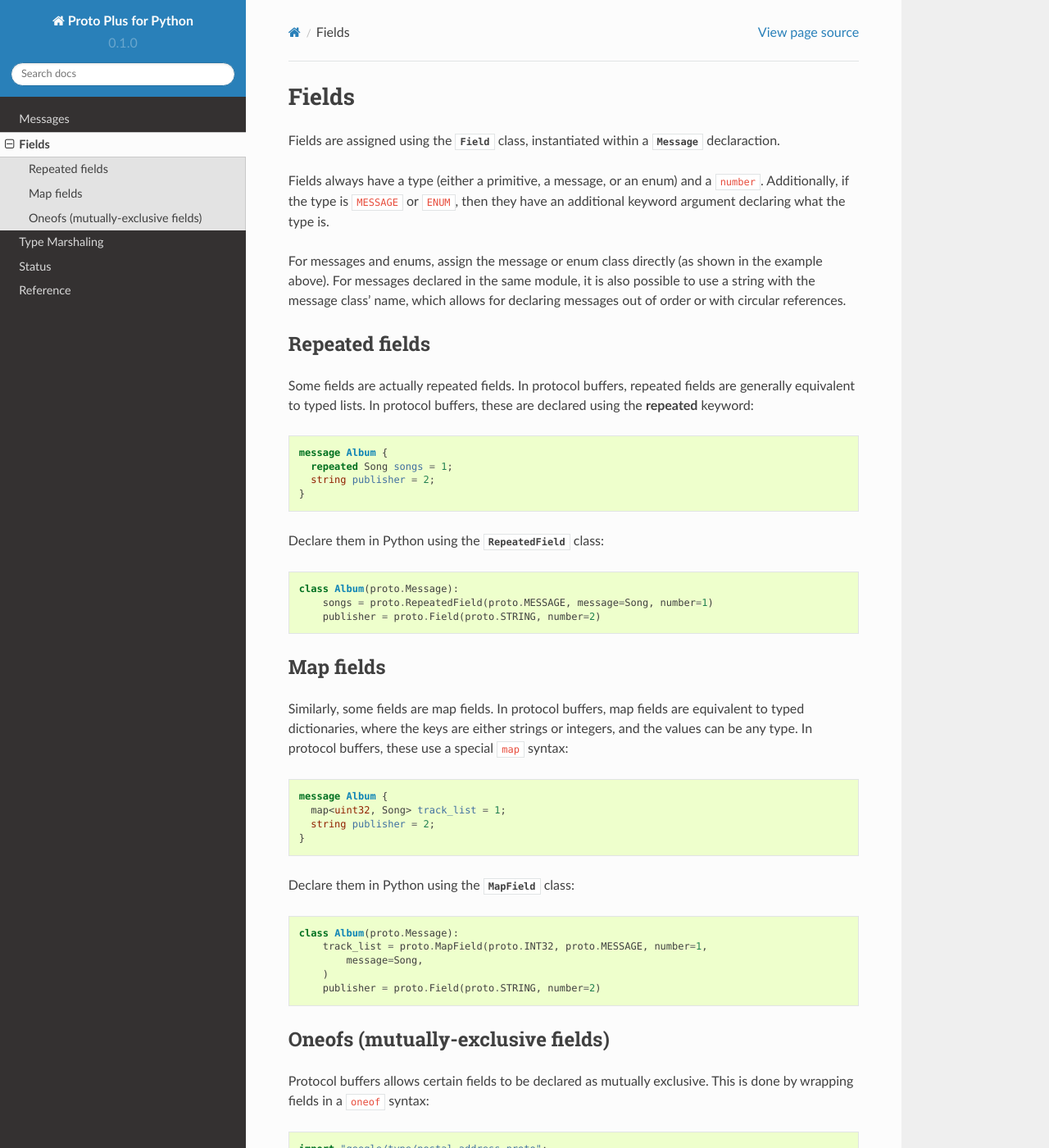
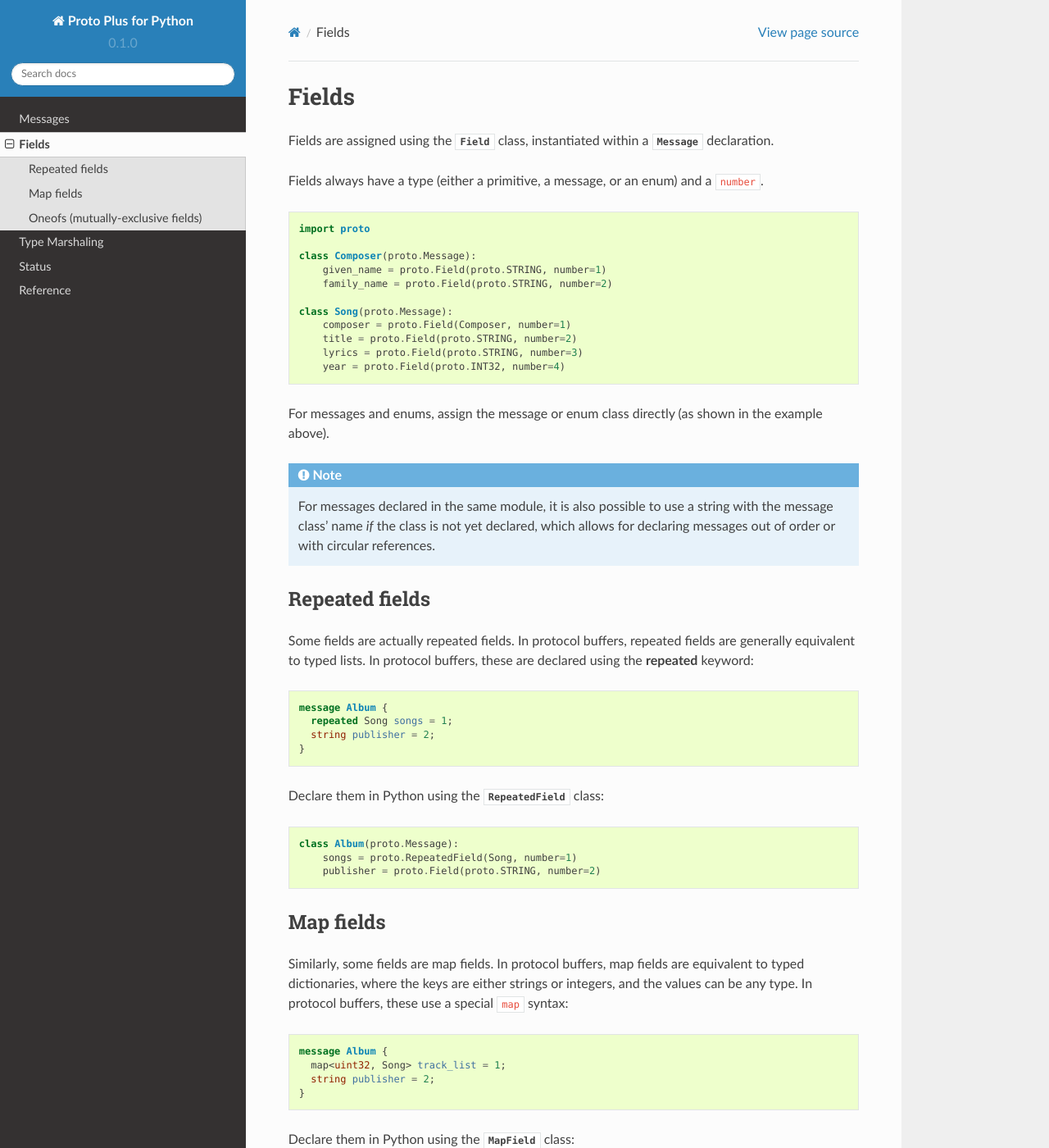
Before and after one commit to googleapis/proto-plus-python, a Sphinx documentation site: the page built from docs/fields.rst, in a window 1280 px wide and 1400 px high. Shown: the whole window at 82% size. Built offline with Sphinx 7.4.7 and the Read the Docs theme 2.0.0, drawn with Linux system fonts in a browser that asks for light colours; some of the changed text lies outside the part shown.

Commit message:
Touch up the documentation.

```diff
--- a/docs/fields.rst
+++ b/docs/fields.rst
@@ -2,16 +2,36 @@ Fields
 ======
 
 Fields are assigned using the :class:`~.Field` class, instantiated within a
-:class:`~.Message` declaraction.
+:class:`~.Message` declaration.
 
 Fields always have a type (either a primitive, a message, or an enum) and a
-``number``. Additionally, if the type is ``MESSAGE`` or ``ENUM``, then they
-have an additional keyword argument declaring what the type is.
+``number``.
+
+.. code-block:: python
+
+    import proto
+
+    class Composer(proto.Message):
+        given_name = proto.Field(proto.STRING, number=1)
+        family_name = proto.Field(proto.STRING, number=2)
+
+    class Song(proto.Message):
+        composer = proto.Field(Composer, number=1)
+        title = proto.Field(proto.STRING, number=2)
+        lyrics = proto.Field(proto.STRING, number=3)
+        year = proto.Field(proto.INT32, number=4)
+
+
 
 For messages and enums, assign the message or enum class directly (as shown
-in the example above). For messages declared in the same module, it is also
-possible to use a string with the message class' name, which allows for
-declaring messages out of order or with circular references.
+in the example above).
+
+.. note::
+
+    For messages declared in the same module, it is also possible to use a
+    string with the message class' name *if* the class is not
+    yet declared, which allows for declaring messages out of order or with
+    circular references.
 
 Repeated fields
 ---------------
@@ -32,7 +52,7 @@ Declare them in Python using the :class:`~.RepeatedField` class:
 .. code-block:: python
 
     class Album(proto.Message):
-        songs = proto.RepeatedField(proto.MESSAGE, message=Song, number=1)
+        songs = proto.RepeatedField(Song, number=1)
         publisher = proto.Field(proto.STRING, number=2)
 
 
@@ -56,9 +76,7 @@ Declare them in Python using the :class:`~.MapField` class:
 .. code-block:: python
 
     class Album(proto.Message):
-        track_list = proto.MapField(proto.INT32, proto.MESSAGE, number=1,
-            message=Song,
-        )
+        track_list = proto.MapField(proto.UINT32, Song, number=1)
         publisher = proto.Field(proto.STRING, number=2)
 
 
@@ -92,7 +110,13 @@ a string (which should match for all fields within the oneof):
     from google.type.postal_address import PostalAddress
 
     class AlbumPurchase(proto.Message):
-        album = proto.Field(proto.MESSAGE, message=Album, number=1)
-        postal_address = proto.Field(proto.MESSAGE, number=2,
-            message=PostalAddress, oneof='delivery')
+        album = proto.Field(Album, number=1)
+        postal_address = proto.Field(PostalAddress, number=2, oneof='delivery')
         download_uri = proto.Field(proto.STRING, number=3, oneof='delivery')
+
+.. warning::
+
+    ``oneof`` fields **must** be declared consecutively, otherwise the C
+    implementation of protocol buffers will reject the message. They need not
+    have consecutive field numbers, but they must be declared in consecutive
+    order.
--- a/docs/status.rst
+++ b/docs/status.rst
@@ -14,4 +14,7 @@ Nice things this library does:
 Upcoming work
 -------------
 
-- Specilized behavior for ``google.protobuf.FieldMask`` objects.
+- Improved enum support.
+- Specialized behavior for ``google.protobuf.Value`` and
+  ``google.protobuf.Struct`` objects.
+- Specialized behavior for ``google.protobuf.FieldMask`` objects.
```
